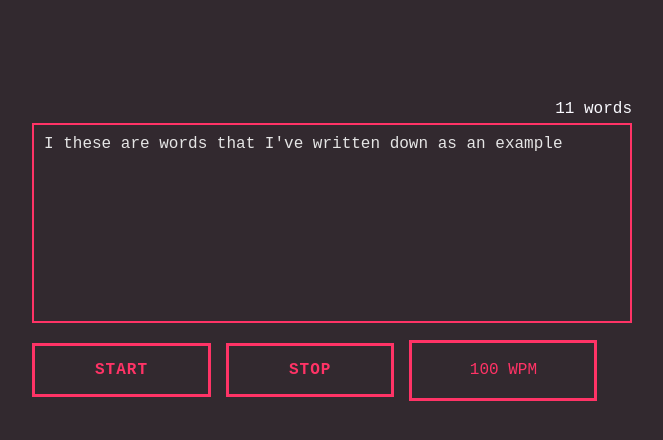
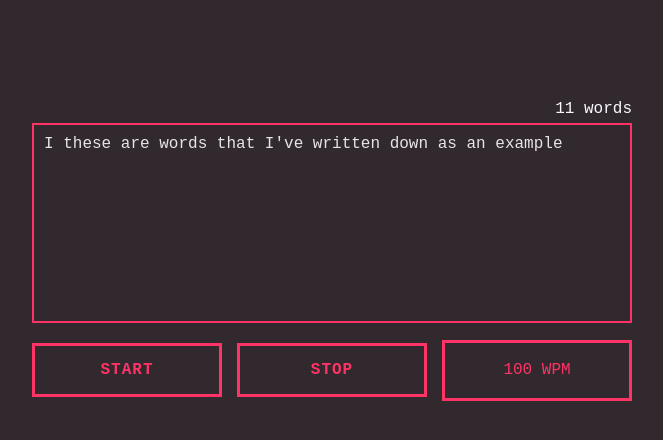
Before and after one commit to simeg/lazy-reading, a React (Create React App) app: page / in a window 1280 px wide. Shown: the top 440 px of the page, without its empty margins (308-971 px from the left). Built offline with nearby package versions, Linux system fonts and the light colour scheme; a web font is replaced by a local one.

Commit message:
Make buttons the same width

```diff
--- a/src/index.css
+++ b/src/index.css
@@ -55,6 +55,7 @@ body {
   position: relative;
   text-transform: uppercase;
   transition: all 0.3s;
+  width: 190px;
 }
 
 #output {
@@ -81,7 +82,7 @@ body {
   text-align-last: center;
   text-align: -webkit-center;
   text-transform: uppercase;
-  width: 188px;
+  width: 190px;
 }
 
 #word-container {
```
